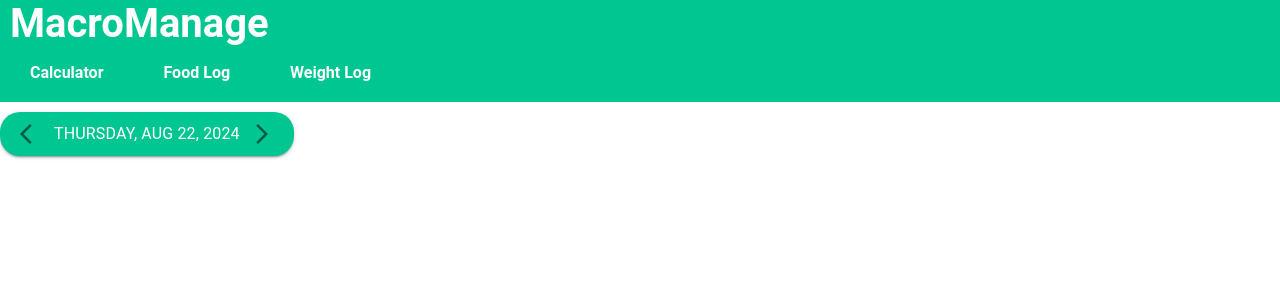
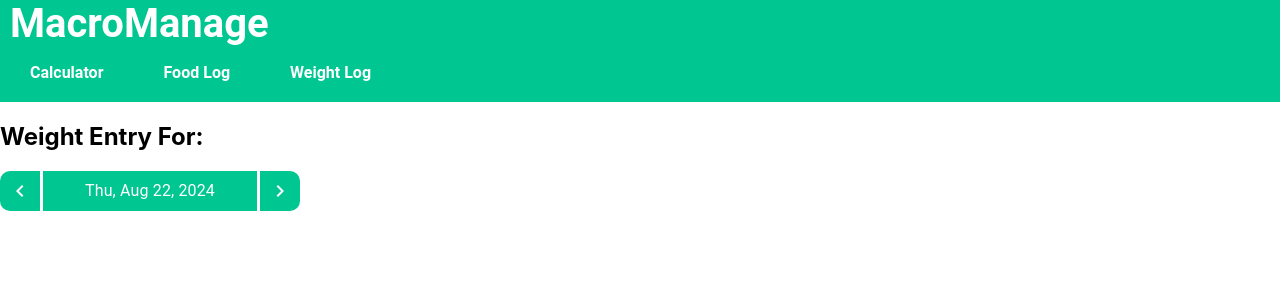
Before and after one commit to andyp4293/MacroManage, a React (Create React App) app: page /weight-log in a window 1280 px wide. Shown: the top 300 px of the page. Built offline with nearby package versions, Linux system fonts and the light colour scheme.

Commit message:
Added calendar to date selector component

```diff
--- a/package.json
+++ b/package.json
@@ -3,15 +3,20 @@
   "version": "0.1.0",
   "private": true,
   "dependencies": {
+    "@date-io/date-fns": "^3.0.0",
+    "@date-io/moment": "^3.0.0",
     "@emotion/react": "^11.13.3",
     "@emotion/styled": "^11.13.0",
     "@mui/icons-material": "^5.16.7",
     "@mui/material": "^5.16.7",
+    "@mui/x-date-pickers": "^7.14.0",
     "@testing-library/jest-dom": "^5.17.0",
     "@testing-library/react": "^13.4.0",
     "@testing-library/user-event": "^13.5.0",
     "date-fns": "^3.6.0",
+    "moment": "^2.30.1",
     "react": "^18.3.1",
+    "react-datepicker": "^7.3.0",
     "react-dom": "^18.3.1",
     "react-router-dom": "^6.26.1",
     "react-scripts": "5.0.1",
--- a/src/components/dateSelector.js
+++ b/src/components/dateSelector.js
@@ -1,12 +1,18 @@
 import React, { useState } from 'react';
-import { Button, IconButton, Typography } from '@mui/material';
-import ArrowBackIosIcon from '@mui/icons-material/ArrowBackIos';
-import ArrowForwardIosIcon from '@mui/icons-material/ArrowForwardIos';
+import {IconButton, Typography, Box} from '@mui/material';
+import KeyboardArrowLeftIcon from '@mui/icons-material/KeyboardArrowLeft';
+import KeyboardArrowRightIcon from '@mui/icons-material/KeyboardArrowRight';
 import { format, addDays, subDays } from 'date-fns';
+import DatePicker from 'react-datepicker';
+import 'react-datepicker/dist/react-datepicker.css';
+
 
 function DateSelector(){
     // state for the selected date
     const [date, setDate] = useState(new Date()); // starts off with the current date
+
+    // state to turn the calendar visibility on or off
+    const[openCal, setOpenCal] = useState(false);
 
     // function to go to the previous day
     const prevDay = () => {
@@ -18,46 +24,85 @@ function DateSelector(){
         setDate(addDays(date, 1));
     };
 
+    // function to open the calendar when the date is clicked
+    const dateClick = () => {
+        setOpenCal(!openCal);
+    }
+
     return (
-        <Button
+            <Box
             variant = "contained"
             sx = {{
                 backgroundColor: '#00c691',
                 display: 'flex',
                 alignItems: 'center',
                 justifyContent: 'space-between',
-            borderRadius: '20px',
-            padding: '10px 20px',
-            minWidth: '250px',
-            '&:hover':{
-                backgroundColor: '#00a67e',
-            }
+                borderRadius: '10px',
+                padding: '0px 0px',
+                width: '300px',
             }}
             >
 
+            {/*Left arrow button */}
             <IconButton
-            color = "inherent"
+                disableRipple
                 onClick = {prevDay}
                 sx = {{
-                padding: '0',
-                marginRight: '10px'
+                    color: 'white',
+                    borderRadius: '10px 0 0 10px',
+                    borderRight: '3px solid white',
+                    '&:hover':{
+                    backgroundColor: '#00a67e',
+                },
+
+                }}
+
+            >
+                <KeyboardArrowLeftIcon />
+            </IconButton>
+
+            <Typography //
+            variant="body1"
+            sx={{
+                color: 'white',
+                textAlign: 'center',
+                flexGrow: 1,
+                cursor: 'pointer'
+
+            }}
+            onClick = {dateClick}
+            >
+            {format(date, 'EEE, MMM d, yyyy')}
+            </Typography>
+
+            {/*Right arrow button */}
+            <IconButton
+            onClick = {nextDay}
+            disableRipple
+            sx={{
+                color: 'white',
+                borderRadius: '0 10px 10px 0',
+                borderLeft: '3px solid white',
+                '&:hover':{
+                    backgroundColor: '#00a67e',
+                },
             }}
             >
-            <ArrowBackIosIcon />
+                <KeyboardArrowRightIcon />
             </IconButton>
+            {openCal && (
+            <DatePicker
+                selected={date}
+                onChange={(newDate) => {
+                    setDate(newDate);
+                    setOpenCal(false);
+        }}
+            inline
+            onClickOutside={() => setOpenCal(false)}
+        />
+        )}
+            </Box>
 
-        <Typography variant="body1" sx={{ color: 'white' }}>
-        {format(date, 'EEEE, MMM d, yyyy')}
-        </Typography>
-
-        <IconButton
-        color = 'white'
-        onClick={nextDay}
-        sx={{ padding: '0', marginLeft: '10px' }}
-        >
-            <ArrowForwardIosIcon />
-        </IconButton>
-        </Button>
     )
 
 };
--- a/src/pages/Calculator.js
+++ b/src/pages/Calculator.js
@@ -58,7 +58,7 @@ function Calculator() {
                             <label htmlFor="activity-dropdown">Select Activity Level</label>
                             <select id="activity-dropdown" value={activity} onChange={e => setActivity(e.target.value)}>
                                 <option value="option1">Sedentary</option>
-                                <option value="option2">Light Exercise (1-2 days/week)</option>
+                                <option value="option2">Light Exercise (1-2 days/week or 7-10k steps)</option>
                                 <option value="option3">Moderate Exercise (3-5 days/week)</option>
                                 <option value="option4">Heavy Exercise (6-7 days/week)</option>
                                 <option value="option5">Athlete (2x per day) or physical job</option>
--- a/src/pages/Weightlog.js
+++ b/src/pages/Weightlog.js
@@ -5,6 +5,7 @@ import '../styles/Weightlog.css';
 function WeightLog() {
     return (
             <div>
+                <h2>Weight Entry For:</h2>
                 <DateSelector/>
             </div>
     );
```
Also changed, not shown: 1 other file (tests, documents, lock files or other folders). Lines whose indentation alone changed are shown as unchanged.
